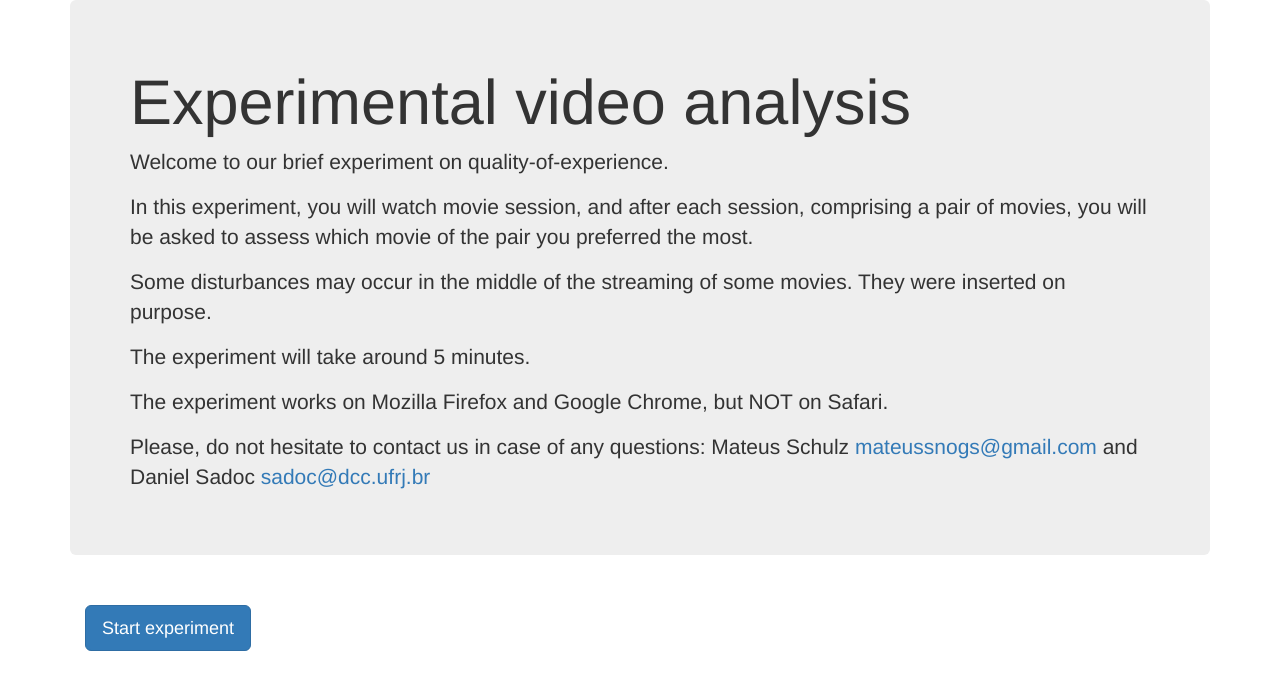
After one commit to mateussnogs/qoes_ic, a Django app: page /video_sessions/en/ in a window 1280 px wide. The commit adds this page. Shown: the top 690 px of the page. Run offline with Django 3.2, Linux system fonts and the light colour scheme; some libraries are stand-ins or nearby versions.

Commit message:
versao em ingles

```diff
--- a/core/templates/index.html
+++ b/core/templates/index.html
@@ -22,10 +22,10 @@
   <div class='container'>
       <div class="row">
         <div class="col-md-6">
-          <h1><a href="{% url 'video_sessions:video_sessions' session_num=session_num_view video_num=1 session_announced=0 %}" class="btn btn-primary btn-lg">Iniciar experimento</a></h1>
+          <h1><a href="{% url 'video_sessions:video_sessions' session_num=session_num_view video_num=1 session_announced=0 english='' %}" class="btn btn-primary btn-lg">Iniciar experimento</a></h1>
         </div>
         <div class="col-md-6">
-          <h1><a href="{% url 'video_sessions:video_sessions' session_num=session_num_view video_num=1 session_announced=0 %}" class="btn btn-primary btn-lg">English Version</a></h1>
+          <h1><a href="{% url 'video_sessions:english_index' %}" class="btn btn-primary btn-lg">English Version</a></h1>
         </div>
       </div>
   </div>
--- /dev/null
+++ b/core/urls.py
@@ -0,0 +1,9 @@
+from django.urls import path, re_path
+
+from . import views
+
+app_name = 'core'
+
+urlpatterns = [
+    re_path(r'^$', views.index, name='index'),
+]
--- a/qose_ic/urls.py
+++ b/qose_ic/urls.py
@@ -21,7 +21,7 @@ from django.conf.urls.static import static
 from core import views
 
 urlpatterns = [
-    re_path(r'^$', views.index),
+    re_path(r'', include('core.urls', namespace='core')),
     re_path(r'^video_sessions/', include('video_sessions.urls', namespace='video_sessions')),
     path('admin/', admin.site.urls),
 ] + static(settings.MEDIA_URL, document_root=settings.MEDIA_ROOT)
--- a/video_sessions/forms.py
+++ b/video_sessions/forms.py
@@ -18,14 +18,18 @@ class HorizontalRadioSelect(forms.RadioSelect):
 
 str_comentario_label = "Comentários sobre a sessão(Opcional). As falhas de qualidade foram muito perceptíveis? \
 O tempo dos vídeos foi muito curto para julgá-los? Houve entretenimento durante a sessão?"
+
+str_comentario_label_en="Comments about the session (optional): the streaming failures were very visible? \
+  The duration of the movies was too short to assess their quality? Was there entertainment during the sessions?"
+
 class FeedbackForm(forms.ModelForm):
 
     class Meta:
         model = Feedback
         fields = ('interesse1', 'interesse2', 'num_video_preferido', 'justificativa', 'incomodo', 'comment', 'email')
         labels = {
-            'num_video_preferido': _('Qual foi o seu vídeo preferido?'),
-            'interesse1': _("Em uma escala de 0 a 5 qual é o seu interesse pelo conteúdo/tópico do vídeo 1?"),
+            'num_video_preferido': _('Qual foi o seu vídeo preferido considerando as falhas de qualidade?'),
+            'interesse1': _("Em uma escala de 0 a 5 qual é o seu interesse pelo conteúdo do vídeo 1?"),
             'interesse2': _("E pelo vídeo 2?"),
             'justificativa': _("Por quê você preferiu esse vídeo?"),
             'incomodo': _("Em uma escala de 0 a 5 qual foi o seu incômodo com as interrupções no vídeo de pior qualidade?"),
@@ -46,6 +50,7 @@ class FeedbackForm(forms.ModelForm):
         self.fields['comment'].required = False
         self.fields['email'].widget = forms.HiddenInput()
 
+
 class StressForm(forms.ModelForm):
 
     class Meta:
@@ -55,3 +60,47 @@ class StressForm(forms.ModelForm):
             'estresse': _("Em uma escala de 1 a 10, qual foi o seu estresse com as falhas de qualidade do primeiro vídeo?"),
             'email': _("Seu e-mail: "),
         }
+
+
+
+
+# ctrl-c ctrl-v para adaptando forms acima para ingles
+
+class FeedbackForm_en(forms.ModelForm):
+
+    class Meta:
+        model = Feedback
+        fields = ('interesse1', 'interesse2', 'num_video_preferido', 'justificativa', 'incomodo', 'comment', 'email')
+        labels = {
+            'num_video_preferido': _('What was your favorite movie considering the flaws?'),
+            'interesse1': _("In a scale from 0 to 5, what is your interest by the content of movie 1?"),
+            'interesse2': _("And by the content of movie 2?"),
+            'justificativa': _("Why did you prefer that movie?"),
+            'incomodo': _("In a scale from 0 to 5, how much did you feel impaired by the interruptions in the movie with lower streaming quality?"),
+            'comment': _(str_comentario_label_en),
+            'email': _(""),
+        }
+        widgets = {
+          'comment': forms.Textarea(attrs={'rows':4, 'cols':15}),
+          'justificativa': forms.Textarea(attrs={'rows':3, 'cols':15}),
+          'incomodo': HorizontalRadioSelect(choices=STARS),
+          'interesse1': HorizontalRadioSelect(choices=STARS),
+          'interesse2': HorizontalRadioSelect(choices=STARS),
+        }
+
+    def __init__(self, *args, **kwargs):
+        super(FeedbackForm_en, self).__init__(*args, **kwargs)
+        self.fields['justificativa'].required = False
+        self.fields['comment'].required = False
+        self.fields['email'].widget = forms.HiddenInput()
+
+
+class StressForm_en(forms.ModelForm):
+
+    class Meta:
+        model = StressFeedback
+        fields = ('estresse', 'email')
+        labels = {
+            'estresse': _("In a scale from 0 to 10, what was your stress level while watching the first movie, with breaks?"),
+            'email': _("Your email: "),
+        }
--- a/video_sessions/templates/video_sessions/base.html
+++ b/video_sessions/templates/video_sessions/base.html
@@ -22,7 +22,7 @@
     <script type='text/javascript'>
       document.getElementById('video').addEventListener('ended', myHandler, false);
       function myHandler(e) {
-          window.location.href = "{% url 'video_sessions:video_sessions' session_num=session_num_view video_num=video_num_view|add:"1" session_announced=1%}";
+          window.location.href = "{% url 'video_sessions:video_sessions' session_num=session_num_view video_num=video_num_view|add:"1" session_announced=1 english=en_view%}";
       }
     </script>
 
--- /dev/null
+++ b/video_sessions/templates/video_sessions/english_index.html
@@ -0,0 +1,33 @@
+<!DOCTYPE html>
+<html lang="en">
+<head>
+  <title>Experimental video analysis</title>
+  <meta charset="utf-8">
+  <meta name="viewport" content="width=device-width, initial-scale=1">
+  <link rel="stylesheet" href="https://maxcdn.bootstrapcdn.com/bootstrap/3.3.7/css/bootstrap.min.css">
+  <script src="https://ajax.googleapis.com/ajax/libs/jquery/3.2.1/jquery.min.js"></script>
+  <script src="https://maxcdn.bootstrapcdn.com/bootstrap/3.3.7/js/bootstrap.min.js"></script>
+</head>
+<body>
+
+<div class="container">
+  <div class="jumbotron">
+    <h1>Experimental video analysis</h1>
+    <p>Welcome to our brief experiment on quality-of-experience.</p>
+    <p> In this experiment, you will watch movie session, and after each session, comprising a pair of movies, you will be asked to assess which movie of the pair you preferred the most.</p>
+    <p>Some disturbances may occur in the middle of the streaming of some movies. They were inserted on purpose.</p>
+    <p> The experiment will take around 5 minutes.</p>
+    <p>The experiment works on Mozilla Firefox and Google Chrome, but NOT on Safari.</p>
+    <p> Please, do not hesitate to contact us in case of any questions: Mateus Schulz <a href="">mateussnogs@gmail.com</a> and Daniel Sadoc <a href="">sadoc@dcc.ufrj.br</a></p>
+  </div>
+  <div class='container'>
+      <div class="row">
+        <div class="col-md-6">
+          <h1><a href="{% url 'video_sessions:video_sessions' session_num=8 video_num=1 session_announced=0 english='en' %}" class="btn btn-primary btn-lg">Start experiment</a></h1>
+        </div>
+      </div>
+  </div>
+</div>
+
+</body>
+</html>
--- a/video_sessions/templates/video_sessions/final.html
+++ b/video_sessions/templates/video_sessions/final.html
@@ -12,7 +12,11 @@
 
 <div class="container">
   <div class="jumbotron">
+    {%if en_view %}
+    <h1> Thanks a lot for participating! </h1>
+    {% else %}
     <h1>Muito obrigado por participar do experimento :)! </h1>
+    {% endif %}
   </div>
 </div>
 
--- a/video_sessions/templates/video_sessions/form_feedback.html
+++ b/video_sessions/templates/video_sessions/form_feedback.html
@@ -16,7 +16,7 @@
 
 <div class="container">
 
-  <h2>Feedback da sessão</h2>
+  <h2>{%if english %} Session Feedback {%else%}Feedback da sessão{%endif%}</h2>
 
   <form method="POST" class="form-horizontal">{% csrf_token %}
     <fieldset>
@@ -36,7 +36,7 @@
       {% endfor %}
       <div class="form-group">
         <div class="col-md-9 col-md-offset-3">
-          <button type="submit" class="btn btn-primary"> Enviar </button>
+          <button type="submit" class="btn btn-primary"> {%if english%}Submit {%else%}Enviar{%endif%} </button>
         </div>
       </div>
 
--- a/video_sessions/urls.py
+++ b/video_sessions/urls.py
@@ -6,7 +6,10 @@ from . import views
 app_name = 'video_sessions'
 
 urlpatterns = [
-    re_path(r'^session(?P<session_num>\d)/video(?P<video_num>\d)/(?P<session_announced>[0-1])/$', views.video_sessions, name='video_sessions'),
-    re_path(r'^feedback/session(?P<session_num>\d)/$', views.feedback, name='feedback'),
-    re_path(r'^introducao/session(?P<session_num>\d)/$', views.session_introd, name="session_introd"),
+    re_path(r'^(?P<english>\w*)/?session(?P<session_num>\d)/video(?P<video_num>\d)/(?P<session_announced>[0-1])/$', views.video_sessions, name='video_sessions'),
+    re_path(r'^(?P<english>\w*)/?feedback/session(?P<session_num>\d)/$', views.feedback, name='feedback'),
+    re_path(r'^(?P<english>\w*)/?introducao/session(?P<session_num>\d)/$', views.session_introd, name="session_introd"),
+
+    #English
+    re_path(r'^en/$', views.english_index, name="english_index"),
 ]
--- a/video_sessions/views.py
+++ b/video_sessions/views.py
@@ -1,5 +1,5 @@
 from django.shortcuts import render
-from .forms import FeedbackForm, StressForm
+from .forms import FeedbackForm, StressForm, FeedbackForm_en, StressForm_en
 from django.urls import reverse
 from django import forms
 from django.shortcuts import redirect
@@ -8,7 +8,14 @@ from django.utils import timezone
 import random
 # Create your views here.
 
-def video_sessions(request, session_num, video_num, session_announced):
+def english_index(request):
+    return render(request, 'video_sessions/english_index.html')
+
+
+def video_sessions(request, session_num, video_num, session_announced, english=''):
+    en = False
+    if english == 'en':
+        en = True
     if 'already_watched' not in request.session:
         request.session['already_watched'] = []
 
@@ -16,32 +23,36 @@ def video_sessions(request, session_num, video_num, session_announced):
         request.session['already_watched'].append(session_num)
         request.session.modified = True
 
-    print("sessoes ja assistidas:")
-    print(request.session['already_watched'])
-
     context = {
         'session_num_view': session_num,
         'video_num_view': video_num,
-        'video_path': ''
+        'video_path': '',
+        'en_view': english,
     }
     if context['video_num_view'] == '3': #  = se a sessão ja mostrou os dois videos anteriores:
         #context['session_num_view'] = str(int(context['session_num_view']) + 1) # oldway em sequência e nao randomico
         context['session_num_view'] = str(context['session_num_view'])
         context['video_num_view'] = 1
-        return HttpResponseRedirect(reverse('video_sessions:feedback', kwargs={'session_num':context['session_num_view']}))
+        return HttpResponseRedirect(reverse('video_sessions:feedback', kwargs={'session_num':context['session_num_view'], 'english':context['en_view']}))
 
 
     if session_announced == '0':
-        return HttpResponseRedirect(reverse('video_sessions:session_introd', kwargs={'session_num':context['session_num_view']}))
+        return HttpResponseRedirect(reverse('video_sessions:session_introd', kwargs={'session_num':context['session_num_view'], 'english':context['en_view']}))
 
 
 
     #decidindo qual path de video retornar
     if session_num == '1':
         if video_num == '1':
-            context['video_path'] = "brasil_perde_alemanha_sliced.mp4"
+            if en == False:
+                context['video_path'] = "brasil_perde_alemanha_sliced.mp4"
+            else:
+                context['video_path'] = "funny_cats.mp4"
         elif video_num == '2':
-            context['video_path'] = "brasil_ganha_alemanha_sliced_rebuffs.mp4"
+            if en == False:
+                context['video_path'] = "brasil_ganha_alemanha_sliced_rebuffs.mp4"
+            else:
+                context['video_path'] = "smart_dogs.mp4"
     elif session_num == '2':
         if video_num == '1':
             context['video_path'] = "porta_dos_fnds_rebuffs.mp4"
@@ -82,20 +93,27 @@ def video_sessions(request, session_num, video_num, session_announced):
         elif video_num == '2':
             context['video_path'] = "usain_sliced_hd.mp4"
     else:
-        return render(request, 'video_sessions/final.html')
+        return render(request, 'video_sessions/final.html', context)
     return render(request, 'video_sessions/video_session.html', context)
 
-def session_introd(request, session_num):
+def session_introd(request, session_num, english):
     context = {
         'session_num_view':session_num,
+        'en_view':english,
     }
     return render(request, 'video_sessions/session_introd.html', context)
 
-def feedback(request, session_num):
+def feedback(request, session_num, english=''):
+    en = False
+    if english == 'en':
+        en = True
     session_announced = 0
     if request.method == "POST":
         if session_num == get_last_session(): #checar se o experimento terminou
-            form = StressForm(request.POST)
+            if en:
+                form = StressForm_en(request.POST)
+            else:
+                form = StressForm(request.POST)
             if form.is_valid():
                 feed = form.save(commit=False)
                 feed.estresse = form.cleaned_data.get('estresse')
@@ -106,11 +124,19 @@ def feedback(request, session_num):
                     feed.email = form.cleaned_data.get('email')
                     request.session['email'] = feed.email
                 feed.published_date = timezone.now()
+                if en:
+                    feed.english = True
                 feed.save()
-                next_session = get_next_random_session(request.session['already_watched'])
-                return redirect('video_sessions:video_sessions', session_num = next_session, video_num = 1, session_announced = 0)
+                if en == False:
+                    next_session = get_next_random_session(request.session['already_watched'])
+                else:
+                    next_session = get_next_session_en(session_num)
+                return redirect('video_sessions:video_sessions', session_num = next_session, video_num = 1, session_announced = 0, english=english)
         else:
-            form = FeedbackForm(request.POST)
+            if en:
+                form = FeedbackForm_en(request.POST)
+            else:
+                form = FeedbackForm(request.POST)
             if form.is_valid():
                 feed = form.save(commit=False)
                 feed.num_sessao = str(session_num)
@@ -124,6 +150,8 @@ def feedback(request, session_num):
                     feed.email = form.cleaned_data.get('email')
                     request.session['email'] = feed.email
                 feed.published_date = timezone.now()
+                if en:
+                    feed.english = True
                 feed.save()
 
                 if len(request.session['already_watched']) >= 4: # se o usuário já assistiu 4 sessoes, termina experimento!
@@ -132,24 +160,39 @@ def feedback(request, session_num):
 
                 else:
                     #selecionando nova sessao aleatoriamente
-                    next_session = get_next_random_session(request.session['already_watched'])
-
-                return redirect('video_sessions:video_sessions', session_num = next_session, video_num = 1, session_announced=session_announced)
+                    if en == False:
+                        next_session = get_next_random_session(request.session['already_watched'])
+                    else:
+                        next_session = get_next_session_en(session_num)
+                return redirect('video_sessions:video_sessions', session_num = next_session, video_num = 1, session_announced=session_announced, english=english)
     else:
         if session_num == get_last_session():
             if "email" in request.session:
-                form = StressForm(initial={'email':request.session['email']})
+                if en:
+                    form = StressForm_en(initial={'email':request.session['email']})
+                else:
+                    form = StressForm(initial={'email':request.session['email']})
             else:
-                form = StressForm();
+                if en:
+                    form = StressForm_en
+                else:
+                    form = StressForm();
         else:
             if "email" in request.session:
-                form = FeedbackForm(initial={'email':request.session['email']})
+                if en:
+                    form = FeedbackForm_en(initial={'email':request.session['email']})
+                else:
+                    form = FeedbackForm(initial={'email':request.session['email']})
             else:
-                form = FeedbackForm()
+                if en:
+                    form = FeedbackForm_en()
+                else :
+                    form = FeedbackForm()
 
     context = {
         'form': form,
         'session_num': session_num,
+        'english' : english,
     }
     return render(request, 'video_sessions/form_feedback.html', context)
 
@@ -161,3 +204,13 @@ def get_next_random_session(already_watched_array):
     while next_session in already_watched_array:
         next_session = str(random.randrange(1, 8))
     return next_session
+
+def get_next_session_en(session_num):
+    if session_num == str(8):
+        return str(1)
+    elif session_num == str(1):
+        return str(4)
+    elif session_num == str(4):
+        return str(5)
+    else:
+        return str(9) # termina
```
Also changed, not shown: video_sessions/models.py (+5 -3 lines), video_sessions/templates/video_sessions/session_introd.html (+17 -1 lines), video_sessions/migrations/0018_auto_20180612_2220.py (added), 2 other files.
